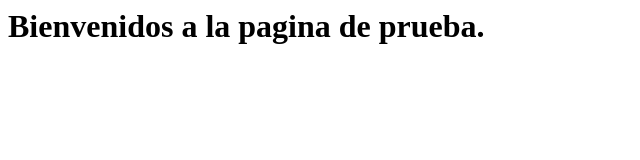
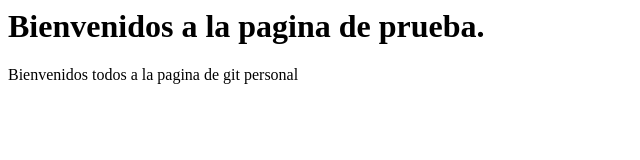
Before and after one commit to tinogas/Platzi, a plain HTML site: page index.html in a window 1280 px wide. Shown: the whole page, without its empty margins (0-640 px from the left). Drawn offline with Linux system fonts and the light colour scheme.

Commit message:
Cmabios de prueba

```diff
--- a/index.html
+++ b/index.html
@@ -1 +1,3 @@
 <H1> Bienvenidos a la pagina de prueba.</H1>
+
+<p>Bienvenidos todos a la pagina de git personal</p>
```
